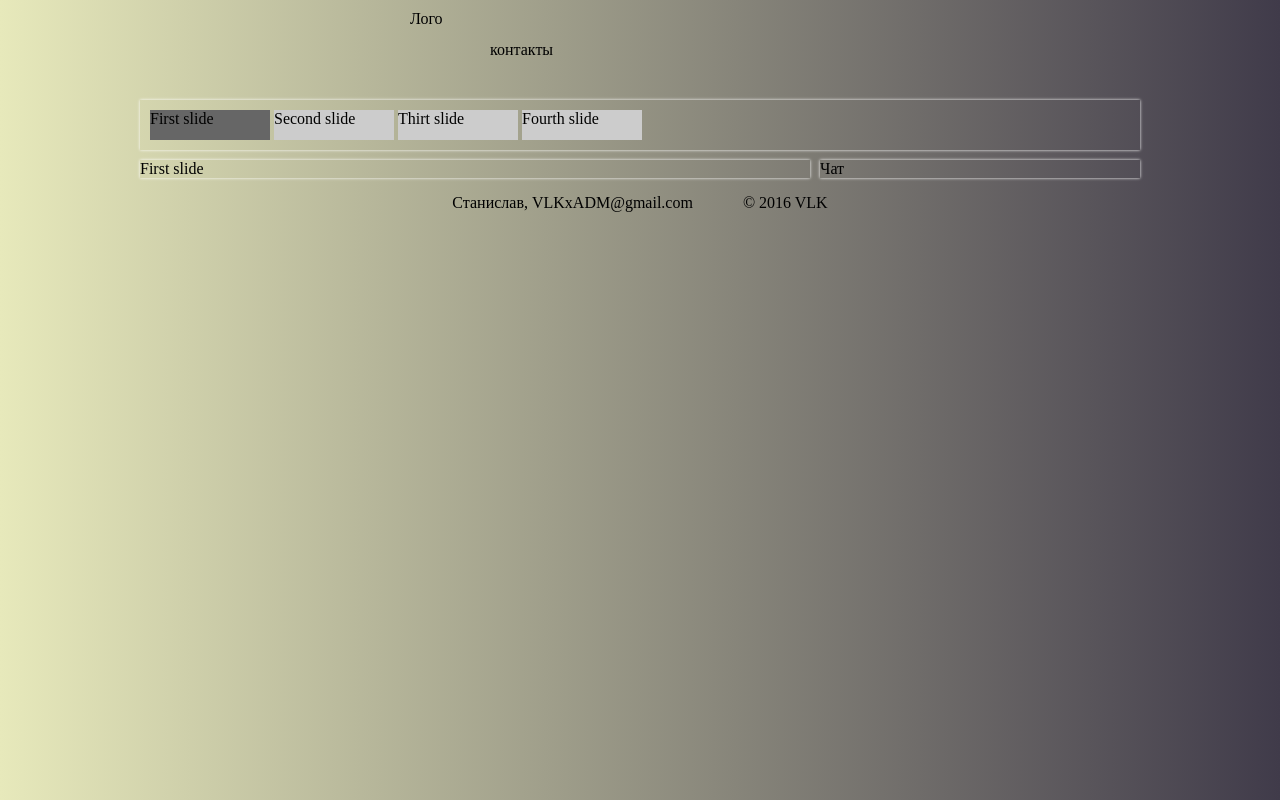
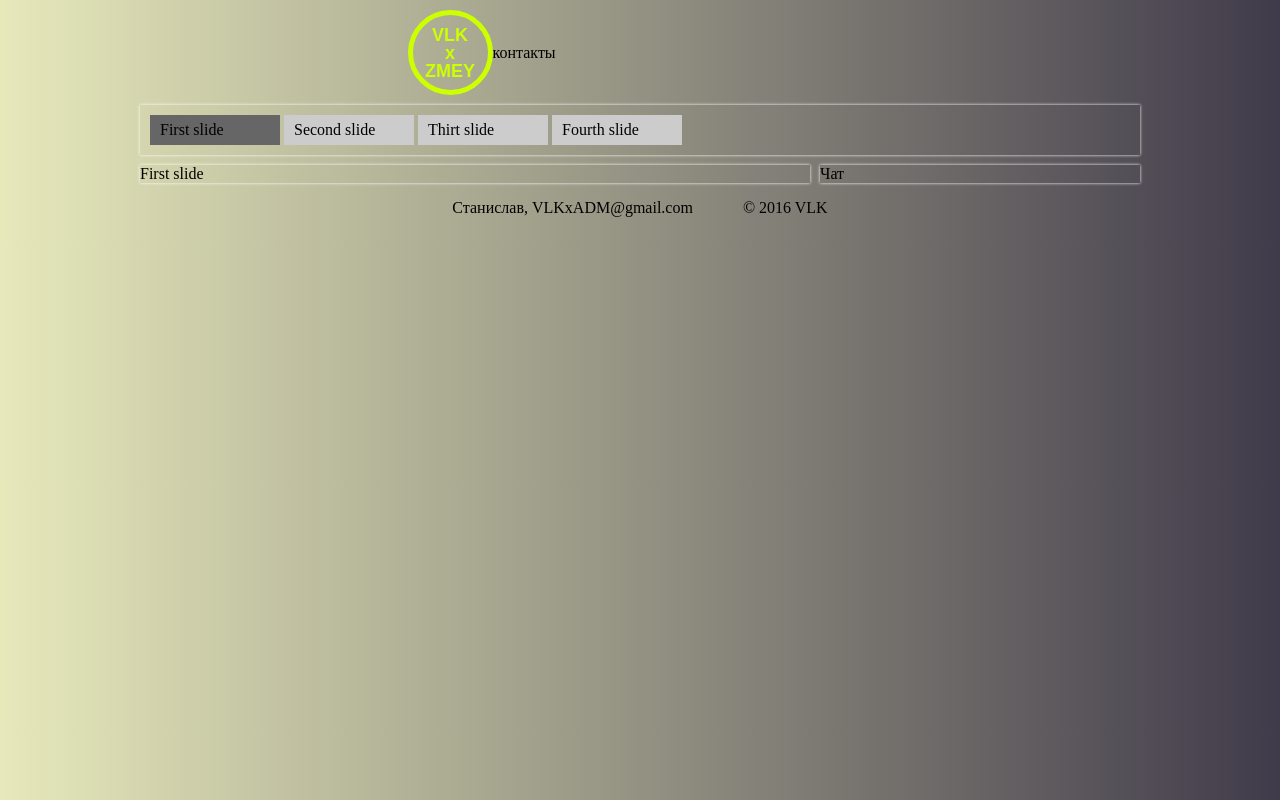
Before and after one commit to VLKxCMIT/vlkxzmey, a plain HTML site: page index.html in a window 1280 px wide. Drawn offline with Linux system fonts and the light colour scheme.

Commit message:
add logo

```diff
--- a/index.html
+++ b/index.html
@@ -12,7 +12,7 @@
 <body>
 	<div class="page-container">
 		<header class="page-header">
-			<section class="logo">Лого</section>
+			<section class="logo"><div class="logo-text">VLK<br>x<br>ZMEY</div></section>
 			<aside class="contacts">контакты</aside>
 		</header>
 		<nav class="main-menu">
--- a/style.css
+++ b/style.css
@@ -16,9 +16,21 @@ body {
 	align-items: center;
 }
 .logo {
-	float: left;
-	width: 80px;
-	height: 80px;
+	display: table;
+}
+.logo-text {
+	display: table-cell;
+	vertical-align: middle;
+	width: 75px;
+	height: 75px;
+	text-align: center;
+	color: #ccff00;
+	border: 5px solid #ccff00;
+	border-radius: 50%;
+	font-size: 18px;
+	line-height: 18px;
+	font-family: Arial;
+	font-weight: bold;
 }
 .contacts {
 	float: right;
@@ -92,6 +104,8 @@ main {
     background: #ccc;
     cursor: pointer;
     transition: background-color 1s;
+	padding-left: 10px;
+	line-height: 30px;
 }
 
 #btn-1:checked ~ .slider-controls label[for="btn-1"],
```
